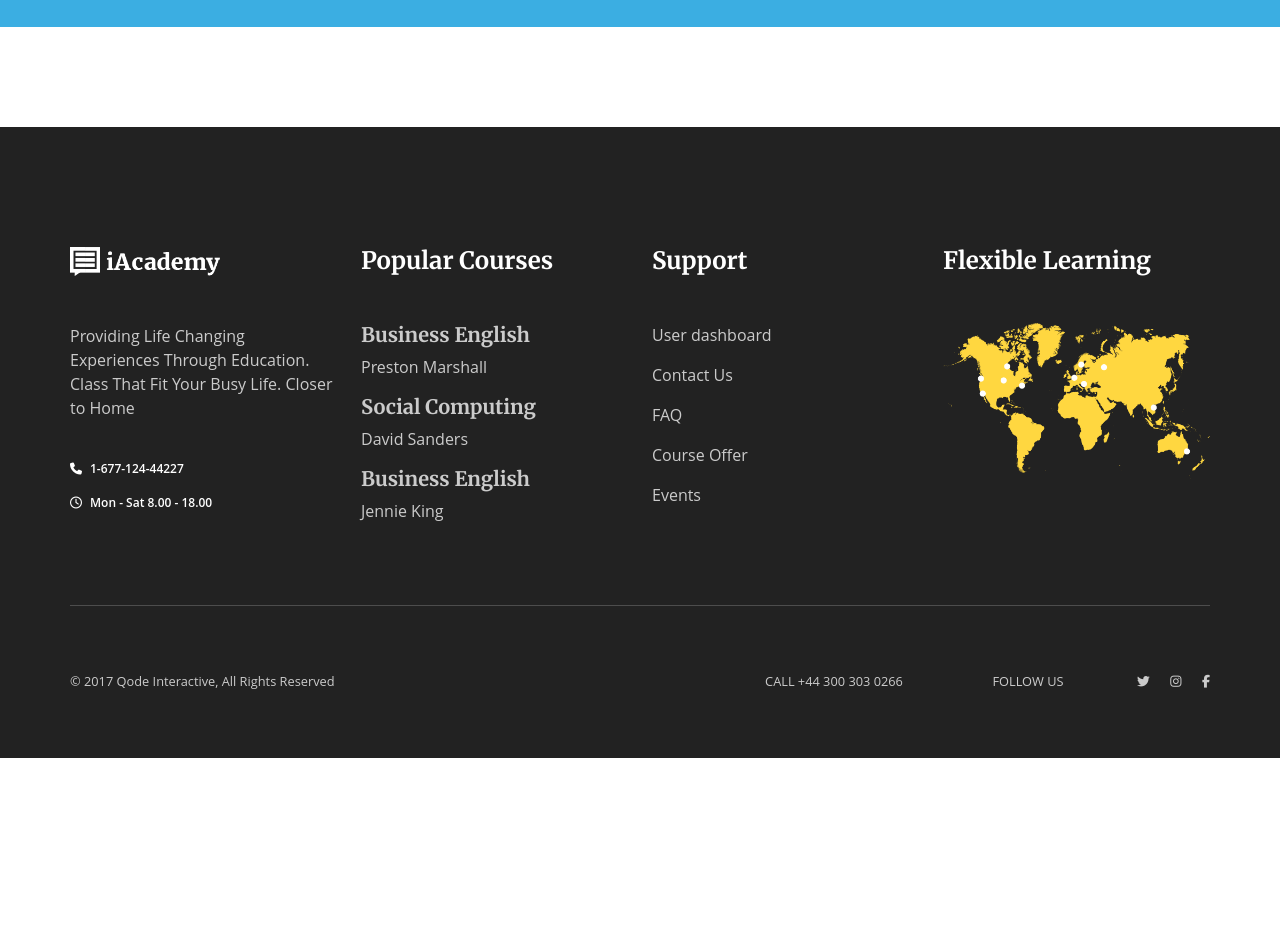
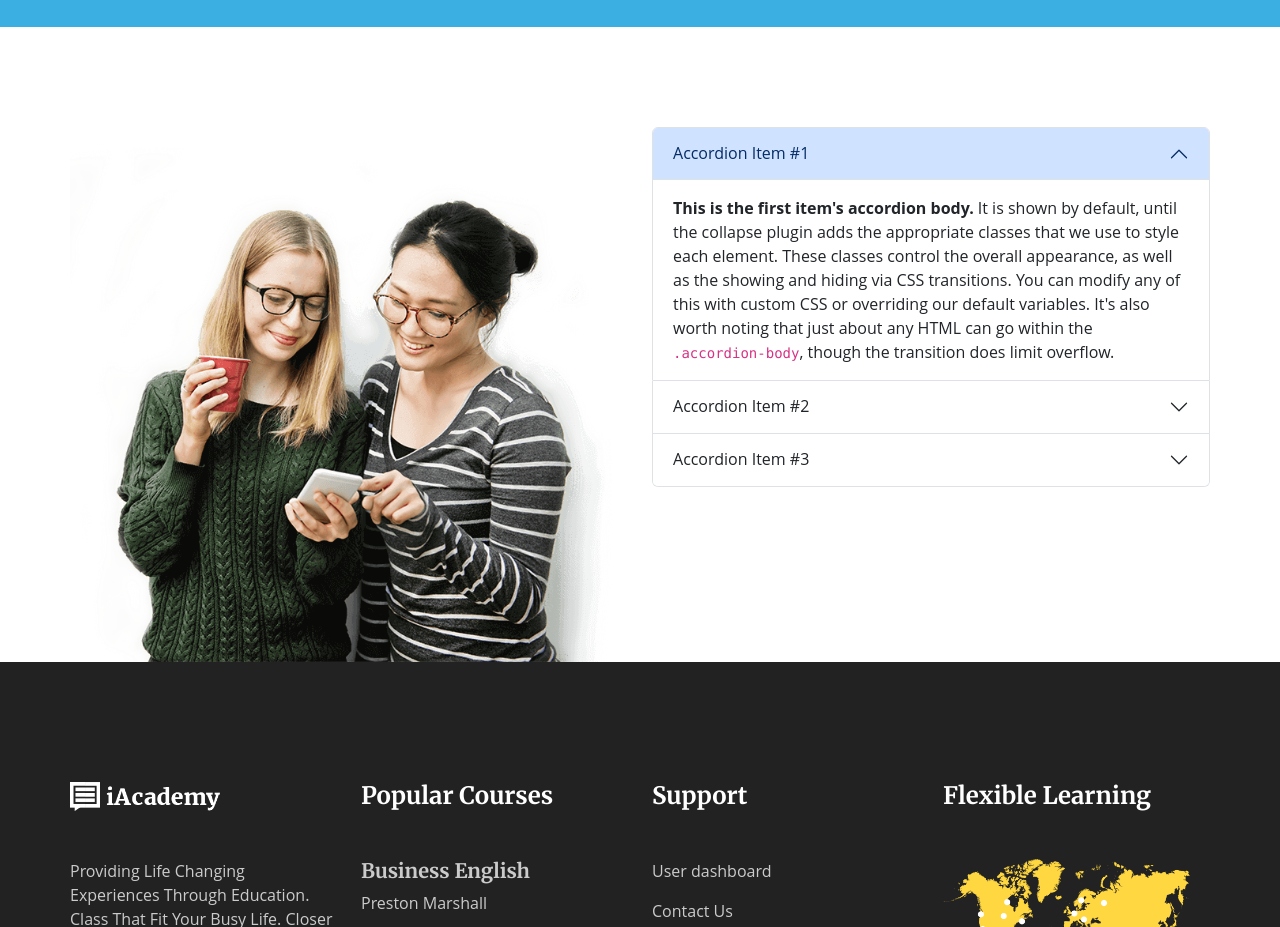
Before and after one commit to WalterCorsini/proj-html-vuejs, a Vue app: page /chi-siamo in a window 1280 px wide. Shown: the part 1920-2847 px from the top of the page. Before the commit the page ends 2678 px from the top, so only its background shows below. Built offline with nearby package versions, Linux system fonts and the light colour scheme.

Commit message:
feat: faq bone

```diff
--- /dev/null
+++ b/src/components/AboutPageFaq.vue
@@ -0,0 +1,78 @@
+<script>
+export default {
+    data() {
+        return {
+
+        }
+    }
+}
+</script>
+
+<template>
+    <div class="container">
+        <div class="row">
+            <div class="col-6"><img src="../assets/img/about-page/faq.png" alt=""></div>
+            <div class="col-6">
+                <div class="accordion" id="accordionExample">
+                    <div class="accordion-item">
+                        <h2 class="accordion-header">
+                            <button class="accordion-button" type="button" data-bs-toggle="collapse"
+                                data-bs-target="#collapseOne" aria-expanded="true" aria-controls="collapseOne">
+                                Accordion Item #1
+                            </button>
+                        </h2>
+                        <div id="collapseOne" class="accordion-collapse collapse show"
+                            data-bs-parent="#accordionExample">
+                            <div class="accordion-body">
+                                <strong>This is the first item's accordion body.</strong> It is shown by default, until
+                                the collapse plugin adds the appropriate classes that we use to style each element.
+                                These classes control the overall appearance, as well as the showing and hiding via CSS
+                                transitions. You can modify any of this with custom CSS or overriding our default
+                                variables. It's also worth noting that just about any HTML can go within the
+                                <code>.accordion-body</code>, though the transition does limit overflow.
+                            </div>
+                        </div>
+                    </div>
+                    <div class="accordion-item">
+                        <h2 class="accordion-header">
+                            <button class="accordion-button collapsed" type="button" data-bs-toggle="collapse"
+                                data-bs-target="#collapseTwo" aria-expanded="false" aria-controls="collapseTwo">
+                                Accordion Item #2
+                            </button>
+                        </h2>
+                        <div id="collapseTwo" class="accordion-collapse collapse" data-bs-parent="#accordionExample">
+                            <div class="accordion-body">
+                                <strong>This is the second item's accordion body.</strong> It is hidden by default,
+                                until the collapse plugin adds the appropriate classes that we use to style each
+                                element. These classes control the overall appearance, as well as the showing and hiding
+                                via CSS transitions. You can modify any of this with custom CSS or overriding our
+                                default variables. It's also worth noting that just about any HTML can go within the
+                                <code>.accordion-body</code>, though the transition does limit overflow.
+                            </div>
+                        </div>
+                    </div>
+                    <div class="accordion-item">
+                        <h2 class="accordion-header">
+                            <button class="accordion-button collapsed" type="button" data-bs-toggle="collapse"
+                                data-bs-target="#collapseThree" aria-expanded="false" aria-controls="collapseThree">
+                                Accordion Item #3
+                            </button>
+                        </h2>
+                        <div id="collapseThree" class="accordion-collapse collapse" data-bs-parent="#accordionExample">
+                            <div class="accordion-body">
+                                <strong>This is the third item's accordion body.</strong> It is hidden by default, until
+                                the collapse plugin adds the appropriate classes that we use to style each element.
+                                These classes control the overall appearance, as well as the showing and hiding via CSS
+                                transitions. You can modify any of this with custom CSS or overriding our default
+                                variables. It's also worth noting that just about any HTML can go within the
+                                <code>.accordion-body</code>, though the transition does limit overflow.
+                            </div>
+                        </div>
+                    </div>
+                </div>
+            </div>
+        </div>
+    </div>
+</template>
+
+<style scoped lang="scss"></style>
--- a/src/pages/AboutPage.vue
+++ b/src/pages/AboutPage.vue
@@ -1,9 +1,11 @@
 <script>
 import AboutPageTutorCard from '../components/AboutPageTutorCard.vue'
 import AboutPageQuotes from '../components/AboutPageQuotes.vue'
+import AboutPageFaq from '../components/AboutPageFaq.vue'
+
 
 export default {
-    components: { AboutPageTutorCard, AboutPageQuotes },
+    components: { AboutPageTutorCard, AboutPageQuotes, AboutPageFaq },
     data() {
         return {
             tutorsArray: [
@@ -118,6 +120,11 @@
         <AboutPageQuotes />
     </section>
 
+    <!-- Faq section -->
+    <section>
+        <AboutPageFaq />
+    </section>
+
 </template>
 
 <style scoped lang="scss">
```
